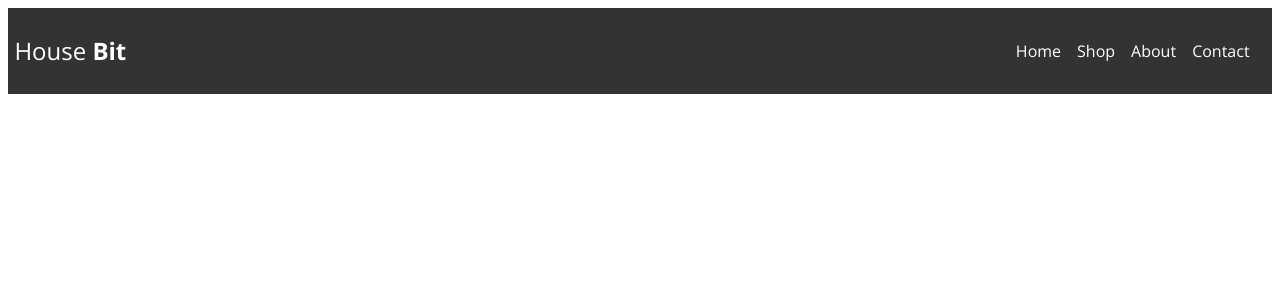
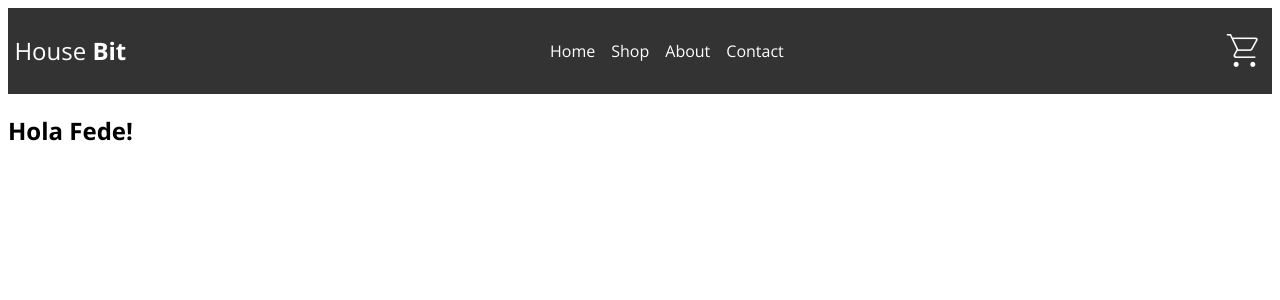
Before and after one commit to IgnacioHerner/ecommercePC-Herner, a React (Create React App) app: page / in a window 1280 px wide. Shown: the top 300 px of the page. Built offline with nearby package versions, Linux system fonts and the light colour scheme; a web font is replaced by a local one.

Commit message:
HouseBit-Herner

```diff
--- a/public/index.html
+++ b/public/index.html
@@ -16,6 +16,7 @@
     <link rel="preconnect" href="https://fonts.googleapis.com">
     <link rel="preconnect" href="https://fonts.gstatic.com" crossorigin>
     <link href="https://fonts.googleapis.com/css2?family=Blaka+Hollow&family=Open+Sans:wght@300;700&display=swap" rel="stylesheet">
+    <link rel="stylesheet" href="https://fonts.googleapis.com/css2?family=Material+Symbols+Outlined:opsz,wght,FILL,GRAD@20..48,100..700,0..1,-50..200" />
 
 
     <title>HouseBit</title>
--- a/src/App.js
+++ b/src/App.js
@@ -1,8 +1,12 @@
 import Navbar from "./components/Nav/Navbar";
+import ItemListContainer from "./components/ItemList/ItemListContainer";
 
 const App = () => {
     return(
-        <Navbar/>
+        <>
+            <Navbar/>
+            <ItemListContainer saludo = "Hola Fede!"/>
+        </>
     );
 };
 
--- /dev/null
+++ b/src/components/ItemList/ItemListContainer.jsx
@@ -0,0 +1,9 @@
+import React from 'react'
+
+const ItemListContainer = (props) => {
+  return (
+    <h2>{props.saludo}</h2>
+  )
+}
+
+export default ItemListContainer;
--- /dev/null
+++ b/src/components/Nav/CartWidget.jsx
@@ -0,0 +1,11 @@
+import React from 'react'
+
+
+const CartWidget = () => {
+
+  return (
+    <span className="material-symbols-outlined">shopping_cart</span>
+  )
+}
+
+export default CartWidget;
--- a/src/components/Nav/Navbar.jsx
+++ b/src/components/Nav/Navbar.jsx
@@ -1,3 +1,4 @@
+import CartWidget from './CartWidget';
 import style from './Navbar.module.css'
 
 const Navbar = () => {
@@ -10,6 +11,7 @@ const Navbar = () => {
           <a className={style.a_ContainerNav} href="/">About</a>
           <a className={style.a_ContainerNav} href="/">Contact</a>
         </div>
+        <CartWidget />
     </nav>
   )
 }
--- a/src/index.css
+++ b/src/index.css
@@ -1,3 +1,15 @@
 body {
     font-family: 'Open Sans', sans-serif;
 }
+
+.material-symbols-outlined {
+    color: white;
+    font-variation-settings:
+    'FILL' 0,
+    'wght' 100,
+    'GRAD' 200,
+    'opsz' 48;
+    font-size: 42px;
+
+
+}
```
